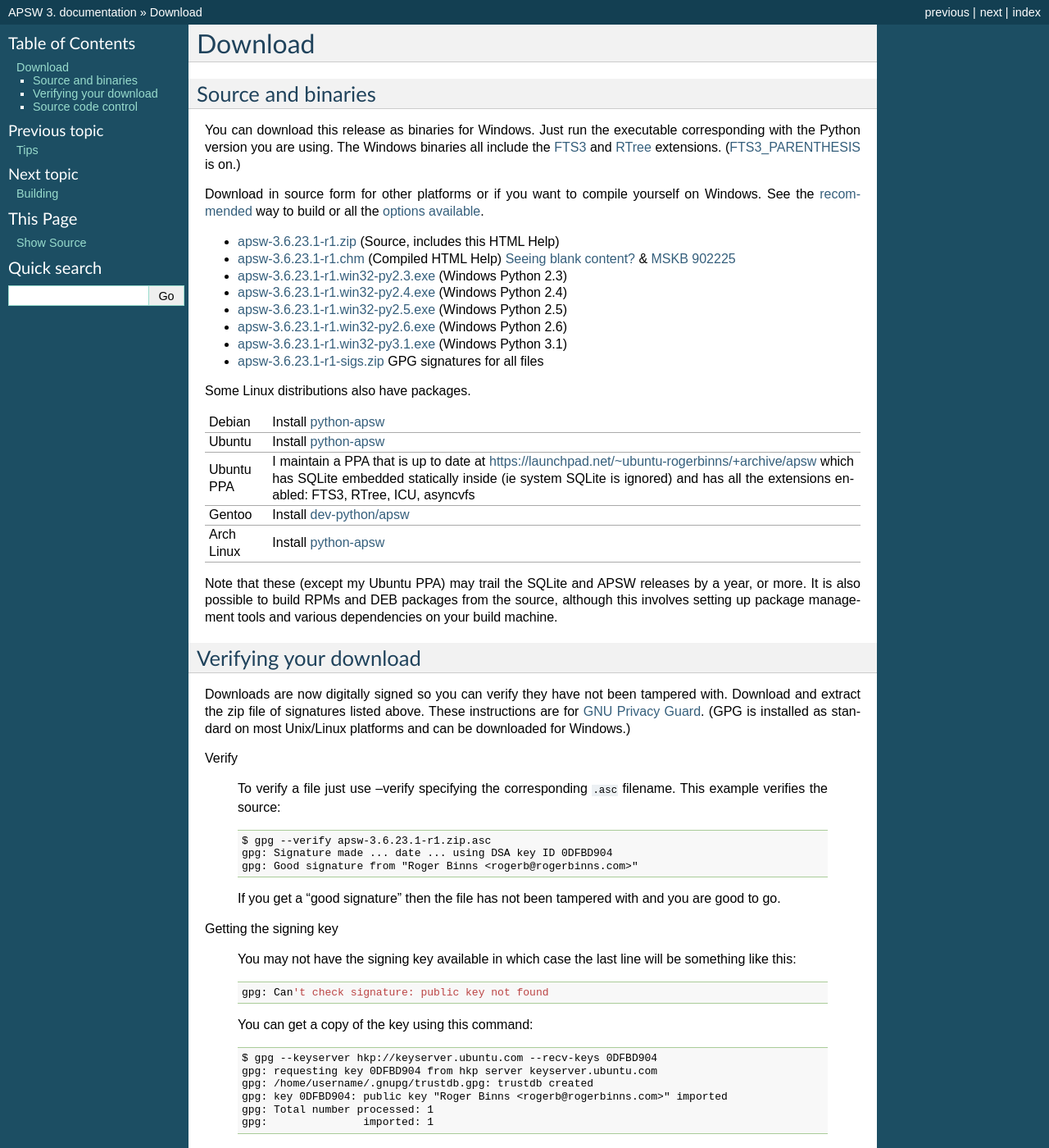
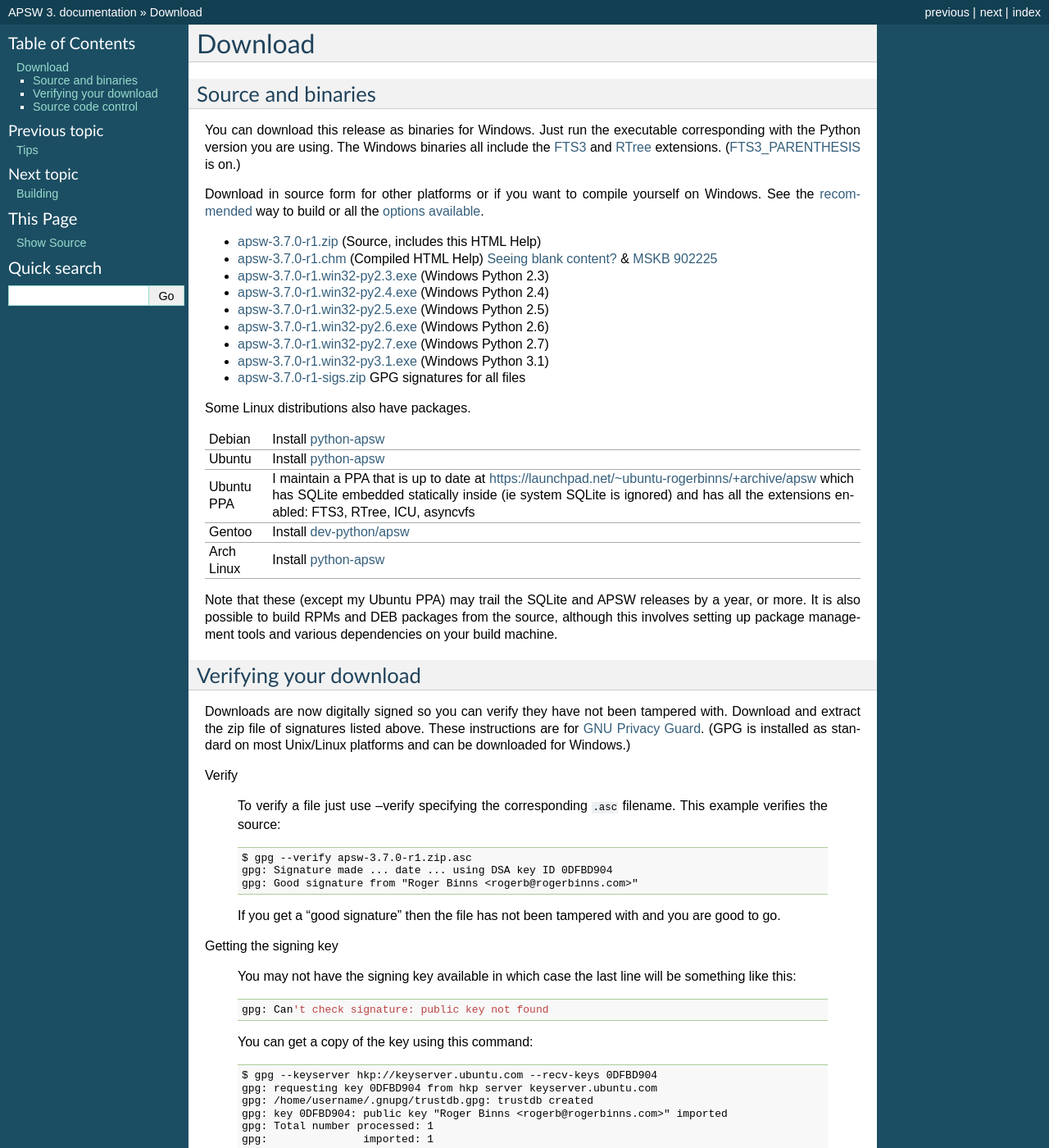
Before and after one commit to rogerbinns/apsw, a Sphinx documentation site: the page built from doc/download.rst, in a window 1280 px wide and 1400 px high. Shown: the whole window at 82% size. Built offline with Sphinx 7.4.7, drawn with Linux system fonts in a browser that asks for light colours; pages that are not in the unit, such as notebooks, are missing from menus; the version number is read from the project's files by our own code.

```diff
--- a/doc/download.rst
+++ b/doc/download.rst
@@ -18,36 +18,40 @@ way to build or all the :ref:`options available <building>`.
 
 .. downloads-begin
 
-* `apsw-3.6.23.1-r1.zip
-  <http://apsw.googlecode.com/files/apsw-3.6.23.1-r1.zip>`_
+* `apsw-3.7.0-r1.zip
+  <http://apsw.googlecode.com/files/apsw-3.7.0-r1.zip>`_
   (Source, includes this HTML Help)
 
-* `apsw-3.6.23.1-r1.chm
-  <http://apsw.googlecode.com/files/apsw-3.6.23.1-r1.chm>`_
+* `apsw-3.7.0-r1.chm
+  <http://apsw.googlecode.com/files/apsw-3.7.0-r1.chm>`_
   (Compiled HTML Help) `Seeing blank content? <http://weblog.helpware.net/?p=36>`_ & `MSKB 902225 <http://support.microsoft.com/kb/902225/>`_
 
-* `apsw-3.6.23.1-r1.win32-py2.3.exe
-  <http://apsw.googlecode.com/files/apsw-3.6.23.1-r1.win32-py2.3.exe>`_
+* `apsw-3.7.0-r1.win32-py2.3.exe
+  <http://apsw.googlecode.com/files/apsw-3.7.0-r1.win32-py2.3.exe>`_
   (Windows Python 2.3)
 
-* `apsw-3.6.23.1-r1.win32-py2.4.exe
-  <http://apsw.googlecode.com/files/apsw-3.6.23.1-r1.win32-py2.4.exe>`_
+* `apsw-3.7.0-r1.win32-py2.4.exe
+  <http://apsw.googlecode.com/files/apsw-3.7.0-r1.win32-py2.4.exe>`_
   (Windows Python 2.4)
 
-* `apsw-3.6.23.1-r1.win32-py2.5.exe
-  <http://apsw.googlecode.com/files/apsw-3.6.23.1-r1.win32-py2.5.exe>`_
+* `apsw-3.7.0-r1.win32-py2.5.exe
+  <http://apsw.googlecode.com/files/apsw-3.7.0-r1.win32-py2.5.exe>`_
   (Windows Python 2.5)
 
-* `apsw-3.6.23.1-r1.win32-py2.6.exe
-  <http://apsw.googlecode.com/files/apsw-3.6.23.1-r1.win32-py2.6.exe>`_
+* `apsw-3.7.0-r1.win32-py2.6.exe
+  <http://apsw.googlecode.com/files/apsw-3.7.0-r1.win32-py2.6.exe>`_
   (Windows Python 2.6)
 
-* `apsw-3.6.23.1-r1.win32-py3.1.exe
-  <http://apsw.googlecode.com/files/apsw-3.6.23.1-r1.win32-py3.1.exe>`_
+* `apsw-3.7.0-r1.win32-py2.7.exe
+  <http://apsw.googlecode.com/files/apsw-3.7.0-r1.win32-py2.7.exe>`_
+  (Windows Python 2.7)
+
+* `apsw-3.7.0-r1.win32-py3.1.exe
+  <http://apsw.googlecode.com/files/apsw-3.7.0-r1.win32-py3.1.exe>`_
   (Windows Python 3.1)
 
-* `apsw-3.6.23.1-r1-sigs.zip
-  <http://apsw.googlecode.com/files/apsw-3.6.23.1-r1-sigs.zip>`_
+* `apsw-3.7.0-r1-sigs.zip
+  <http://apsw.googlecode.com/files/apsw-3.7.0-r1-sigs.zip>`_
   GPG signatures for all files
 
 .. downloads-end
@@ -92,7 +96,7 @@ Verify
   To verify a file just use --verify specifying the corresponding
   ``.asc`` filename.  This example verifies the source::
 
-      $ gpg --verify apsw-3.6.23.1-r1.zip.asc
+      $ gpg --verify apsw-3.7.0-r1.zip.asc
       gpg: Signature made ... date ... using DSA key ID 0DFBD904
       gpg: Good signature from "Roger Binns <rogerb@rogerbinns.com>"
 
```
